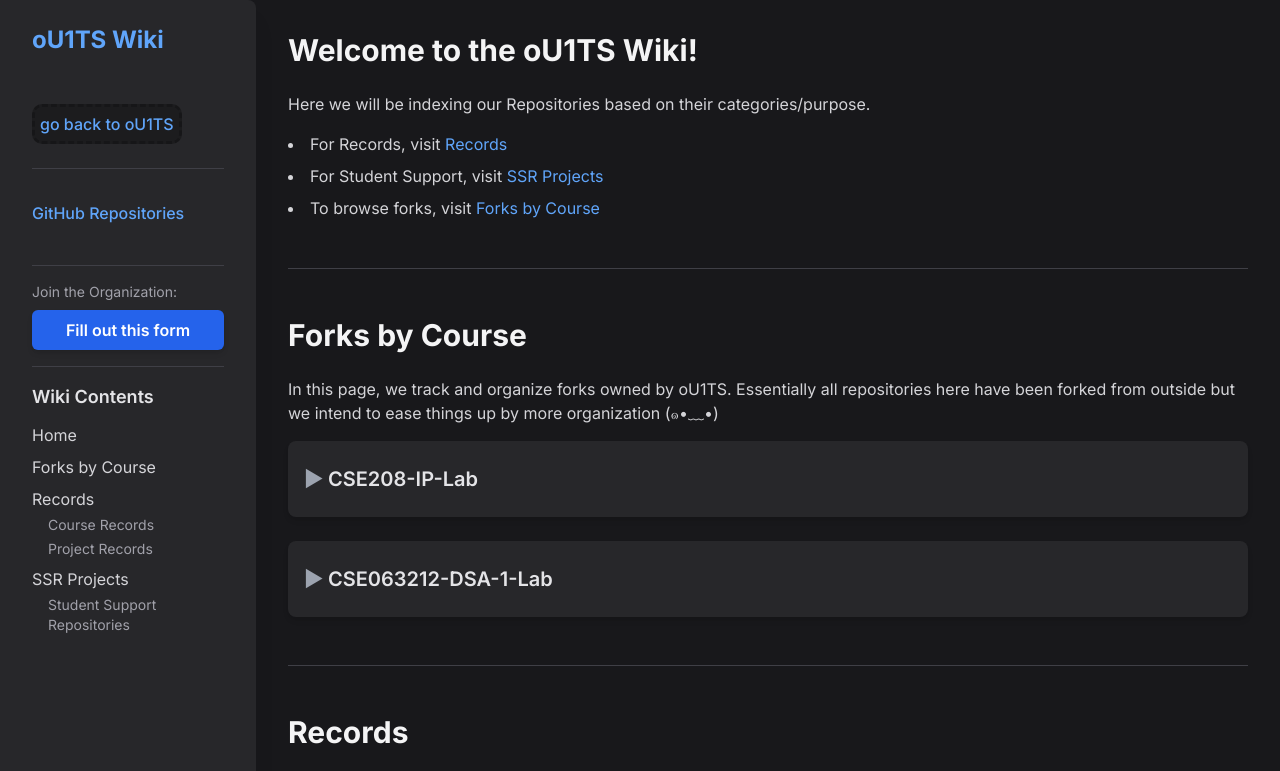
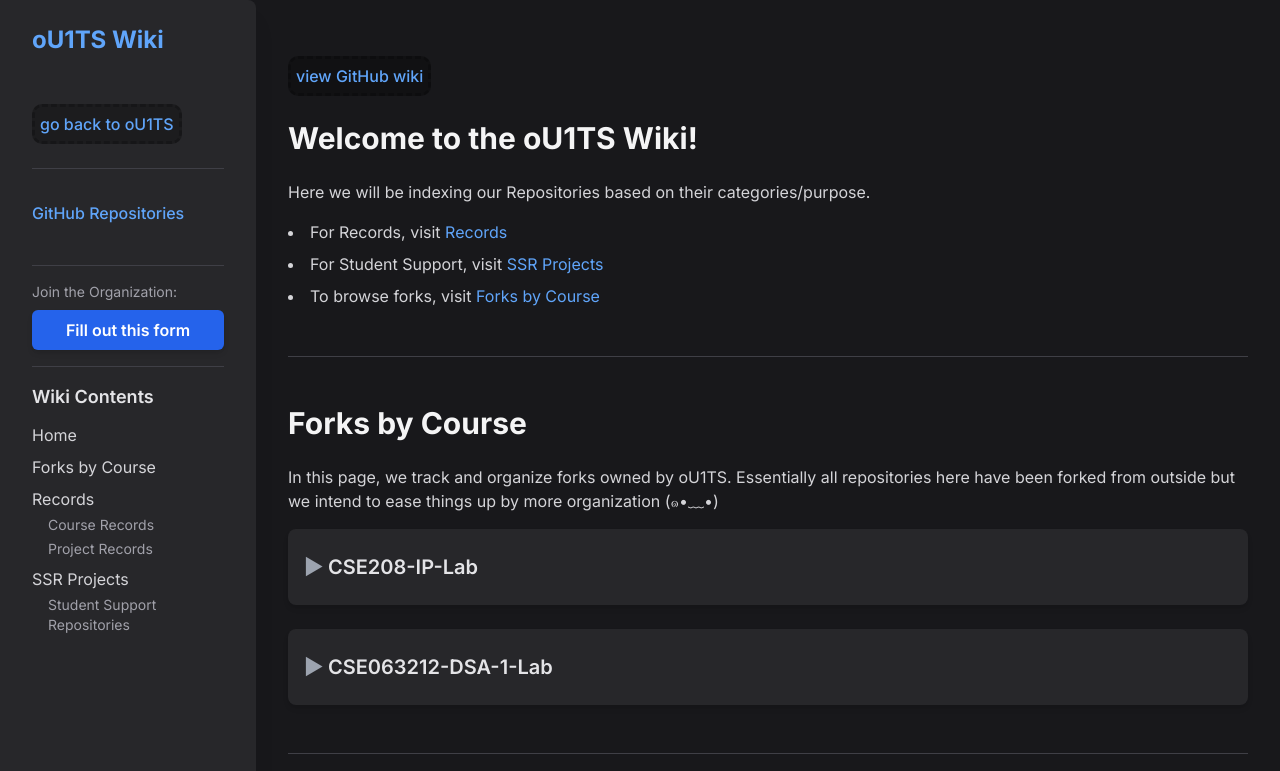
Before and after one commit to oU1TS/ou1ts.github.io, a plain HTML site: page wiki.html in a window 1280 px wide. Shown: the top 771 px of the page. Drawn offline with nearby package versions, Linux system fonts and the light colour scheme.

Commit message:
Update wiki.html

```diff
--- a/wiki.html
+++ b/wiki.html
@@ -294,6 +294,13 @@
     <main class="flex-grow p-6 lg:p-8">
 
         <section id="home-section" class="mb-12">
+          <br>
+        <div class="flex items-center justify-between lg:justify-start mb-6">
+            <a href="https://github.com/oU1TS/.github/wiki" target="_blank"
+                class="block text-blue-400 hover:text-blue-300 transition duration-200 ease-in-out font-medium"
+                style="border: #00000038; padding: 5px;border-style: dashed;background-color: rgba(0, 0, 0, 0.267);max-width: 180px;border-radius: 10px;text-align: center;">view GitHub wiki</a>
+
+        </div>
             <h2 class="text-3xl font-bold text-zinc-100 mb-6">Welcome to the oU1TS Wiki!</h2>
             <p class="text-zinc-300 mb-4">Here we will be indexing our Repositories based on their categories/purpose.
             </p>
```
